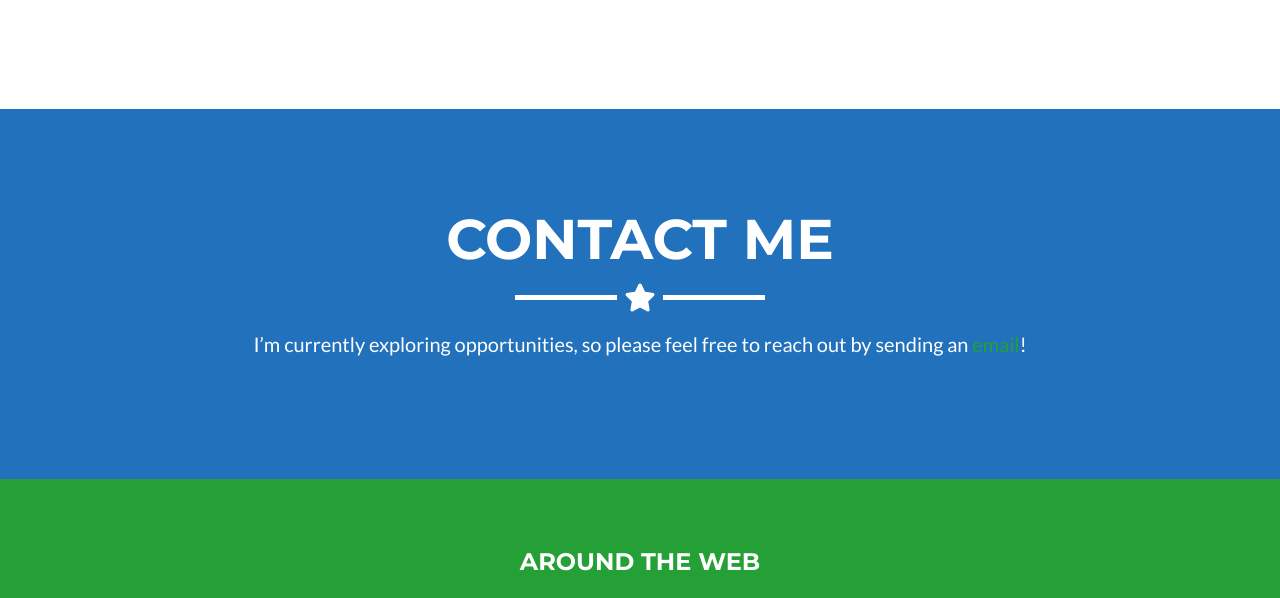
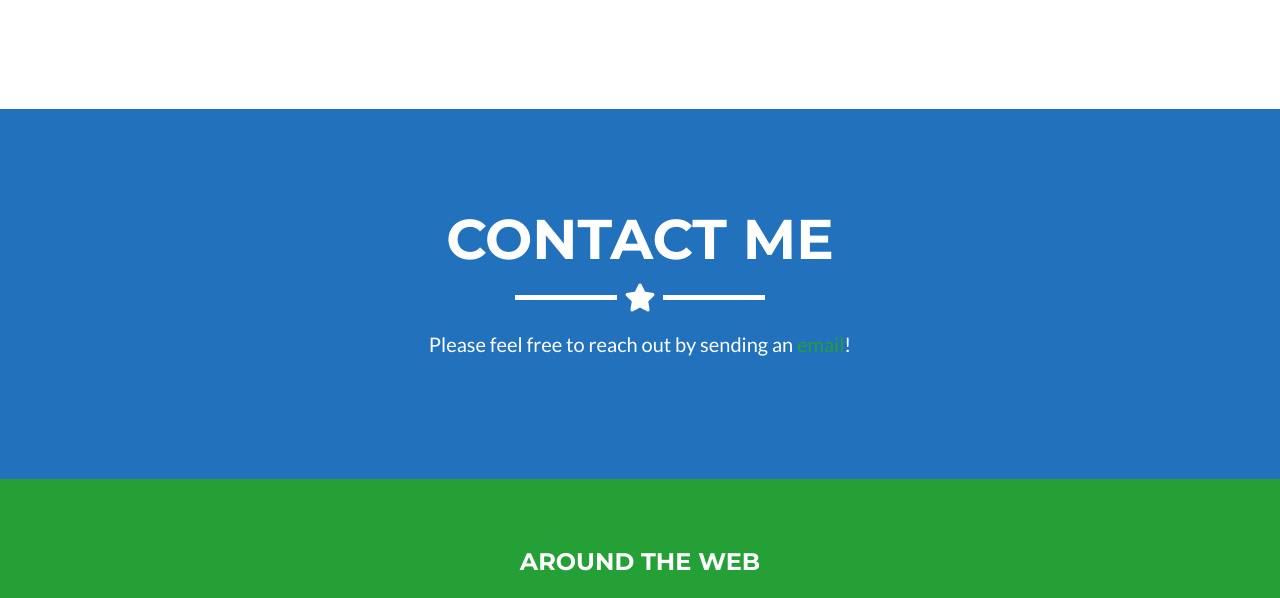
Before and after one commit to johnfrancismccann/johnfrancismccann.github.io, a website: page index.html in a window 1280 px wide. Shown: the part 1269-1867 px from the top of the page. Drawn offline with nearby package versions, Linux system fonts and the light colour scheme.

Commit message:
Update Contact section text

```diff
--- a/index.html
+++ b/index.html
@@ -161,8 +161,7 @@
             <div class="row">
                 <div class="col-lg-10 col-lg-offset-1">
                     <p id="contactMessage">
-                        I’m currently exploring opportunities, so please feel
-                        free to reach out by sending an
+                        Please feel free to reach out by sending an
                         <a class="green-font"
                         href="mailto:hello@johnmccann.dev">email</a>!
                     </p>
```
